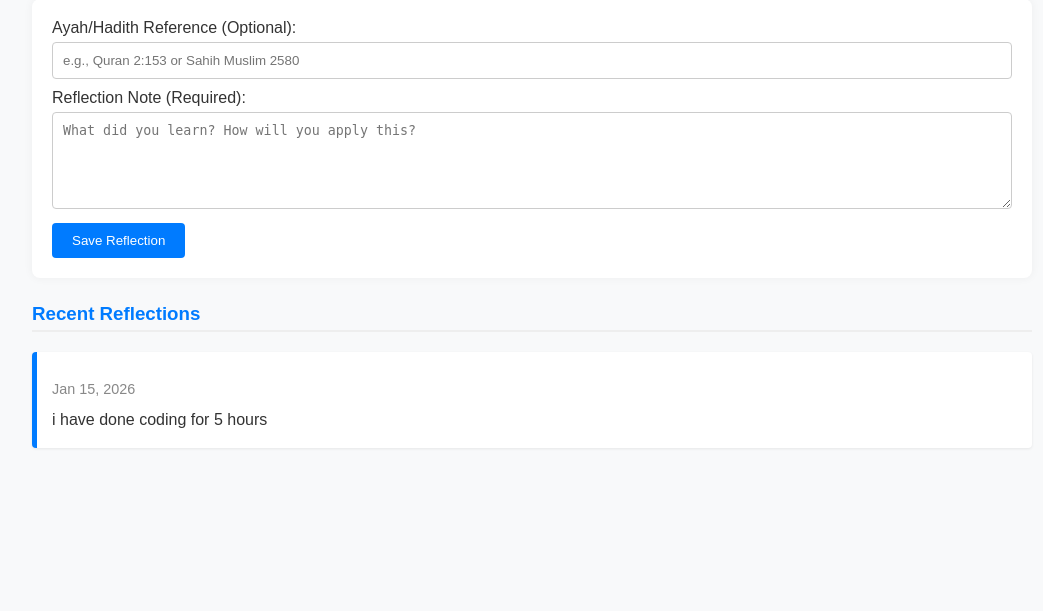
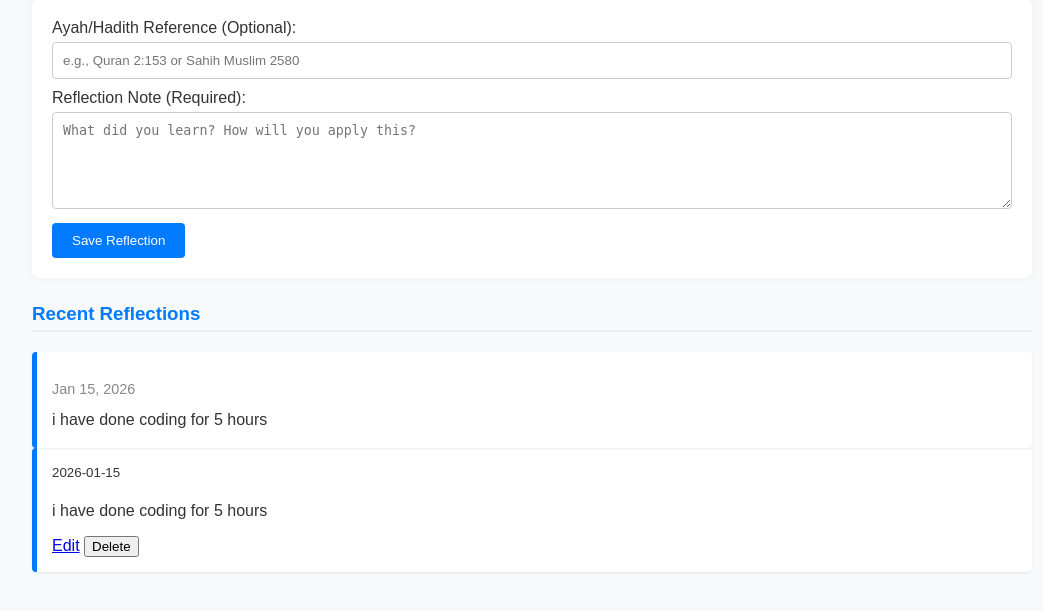
Before and after one commit to nomanchughtai306/islamic-habit-tracker, a Flask app: page /reflection in a window 1280 px wide. Shown: the part 161-772 px from the top of the page, without its empty margins (108-1151 px from the left). Run offline with Flask 3, Linux system fonts and the light colour scheme; a user stored in the database is signed in; data comes from the database, SQL or seed files in the repository.

Commit message:
added edit/delete to reflections

```diff
--- a/main.py
+++ b/main.py
@@ -171,6 +171,38 @@ def reflections():
 
     refls = Reflection.query.filter_by(user_id=current_user.id).order_by(desc(Reflection.date)).all()
     return render_template('reflection.html', reflections=refls)
+# --- Edit Reflection ---
+@app.route('/reflection/edit/<int:id>', methods=['GET', 'POST'])
+@login_required
+def edit_reflection(id):
+    # Ensure the reflection belongs to the current user
+    reflection = Reflection.query.get_or_404(id)
+    if reflection.user_id != current_user.id:
+        flash("You do not have permission to edit this.", "danger")
+        return redirect(url_for('reflections'))
+
+    if request.method == 'POST':
+        reflection.reference = request.form.get('reference')
+        reflection.note = request.form.get('note')
+        db.session.commit()
+        flash("Reflection updated!", "success")
+        return redirect(url_for('reflections'))
+
+    return render_template('edit_reflection.html', reflection=reflection)
+
+# --- Delete Reflection ---
+@app.route('/reflection/delete/<int:id>', methods=['POST'])
+@login_required
+def delete_reflection(id):
+    reflection = Reflection.query.get_or_404(id)
+    if reflection.user_id != current_user.id:
+        flash("Unauthorized action.", "danger")
+        return redirect(url_for('reflections'))
+
+    db.session.delete(reflection)
+    db.session.commit()
+    flash("Reflection deleted.", "info")
+    return redirect(url_for('reflections'))
 
 @app.route('/progress')
 @login_required
--- a/templates/reflection.html
+++ b/templates/reflection.html
@@ -31,4 +31,20 @@
     {% else %}
         <p>No reflections recorded yet. Start your journal!</p>
     {% endif %}
+
+    {% for ref in reflections %}
+<div class="reflection-card">
+    <small>{{ ref.date.strftime('%Y-%m-%d') }}</small>
+    <h4>{{ ref.reference }}</h4>
+    <p>{{ ref.note }}</p>
+
+    <div class="action-buttons">
+        <a href="{{ url_for('edit_reflection', id=ref.id) }}" class="btn-edit">Edit</a>
+
+        <form action="{{ url_for('delete_reflection', id=ref.id) }}" method="POST" style="display:inline;">
+            <button type="submit" class="btn-delete" onclick="return confirm('Are you sure you want to delete this reflection?')">Delete</button>
+        </form>
+    </div>
+</div>
+{% endfor %}
 {% endblock %}
```
Also changed, not shown: templates/edit_reflection.html (added, +14 -0 lines).
